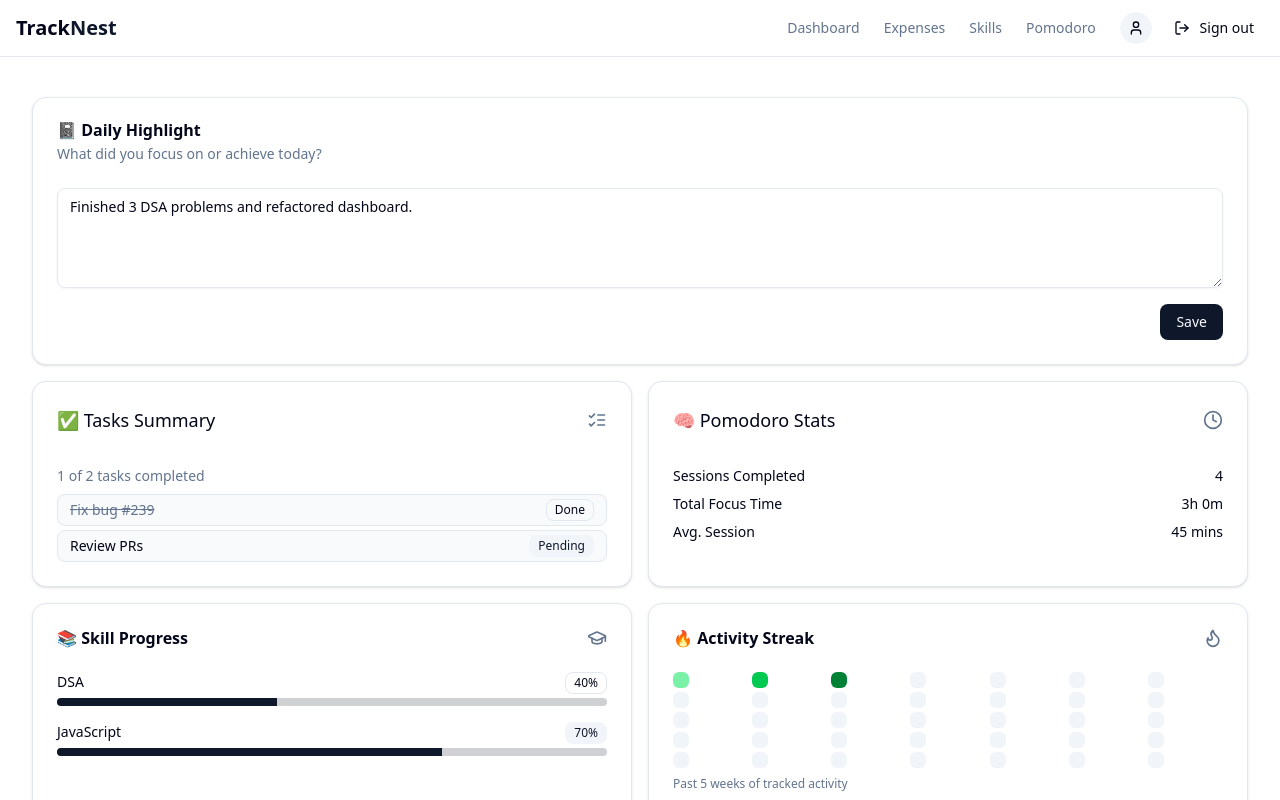
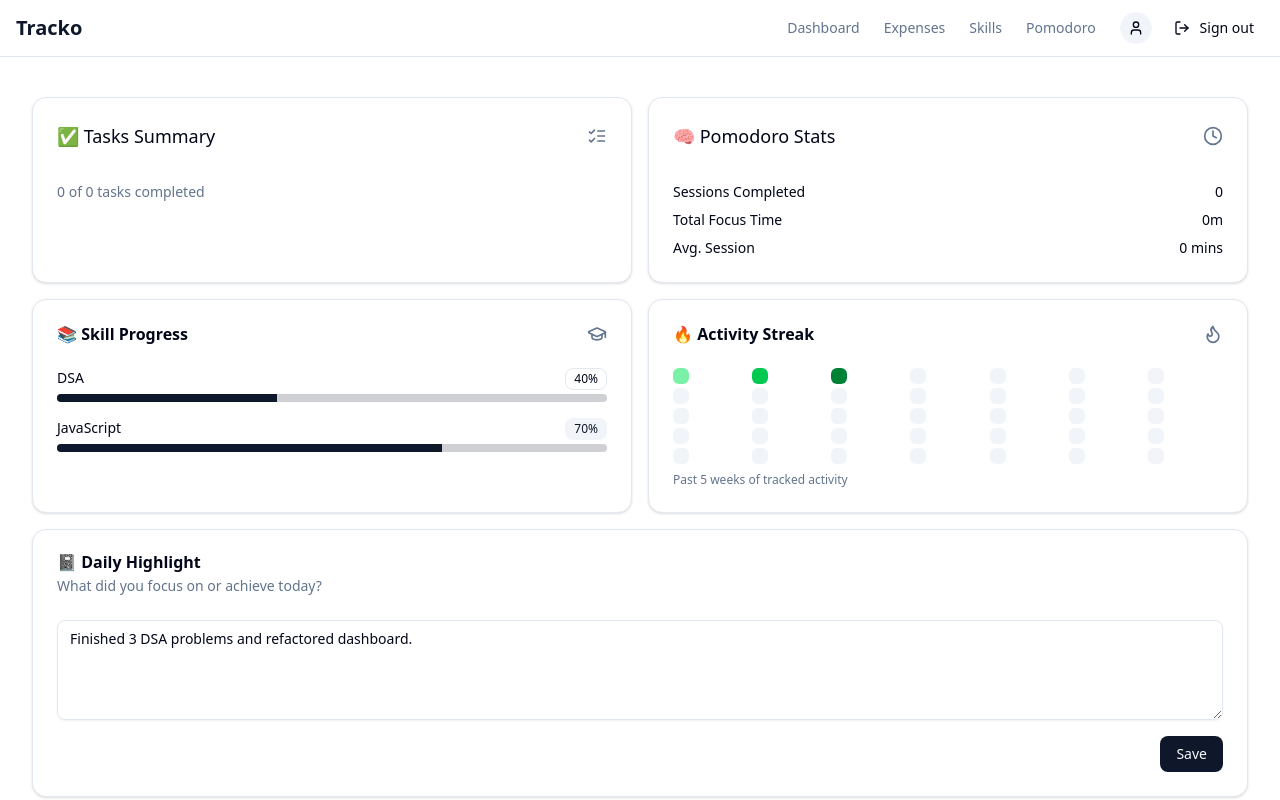
Before and after one commit to amitrazz/Tracko, a Next.js app: page / in a window 1280 px wide. Shown: the top 800 px of the page. Built offline with nearby package versions, Linux system fonts and the light colour scheme; sample sign-in values are in the browser's storage.

Commit message:
fix: home pages

```diff
--- a/src/app/dashboard/page.tsx
+++ b/src/app/dashboard/page.tsx
@@ -10,6 +10,7 @@ import { SkillProgress } from '@/features/dashboard/components/SkillProgress'
 import { StreaksHeatmap } from '@/features/dashboard/components/StreaksHeatmap'
 import { TasksSummary } from '@/features/dashboard/components/TasksSummary'
 import { TotalExpenseCard } from '@/features/dashboard/components/TotalExpenseCard'
+import { useTodoStore } from '@/features/focus/hooks/useTodoStore'
 import { useQuery } from '@tanstack/react-query'
 
 type Budget = {
@@ -19,6 +20,17 @@ type Budget = {
 }
 
 export default function DashboardPage() {
+  const todos = useTodoStore((s) => s.todos)
+
+  const allSessions = todos.flatMap((todo) => todo.sessions)
+
+  const completed = allSessions.filter((s) => s.focus).length
+
+  const totalTime = allSessions.reduce((sum, s) => sum + s.duration, 0)
+
+  const avgSession =
+    allSessions.length > 0 ? Math.round(totalTime / allSessions.length) : 0
+
   const { data, isLoading } = useQuery({
     queryKey: ['dashboard-data'],
     queryFn: async () => {
@@ -34,18 +46,21 @@ export default function DashboardPage() {
   return (
     <Layout>
       <div className="grid grid-cols-1 gap-4 p-4 md:grid-cols-2">
-        <div className="col-span-1 md:col-span-2">
-          <DailyHighlight content={data.highlight} />
-        </div>
-
         <div className="col-span-1 grid grid-cols-1 gap-4 md:col-span-2 md:grid-cols-2">
-          <TasksSummary tasks={data.tasks} />
-          <PomodoroStats completed={4} totalTime={180} avgSession={45} />
+          <TasksSummary tasks={todos} />
+          <PomodoroStats
+            completed={completed}
+            totalTime={totalTime}
+            avgSession={avgSession}
+          />
         </div>
 
         <div className="col-span-1 grid grid-cols-1 gap-4 md:col-span-2 md:grid-cols-2">
           <SkillProgress skills={data.skills} />
           <StreaksHeatmap data={data.streaks} />
+        </div>
+        <div className="col-span-1 md:col-span-2">
+          <DailyHighlight content={data.highlight} />
         </div>
         <TotalExpenseCard total={data.total} />
 
--- a/src/components/layout/Header.tsx
+++ b/src/components/layout/Header.tsx
@@ -26,20 +26,20 @@ export const Header = () => {
   ]
 
   return (
-    <header className="w-full border-b bg-white sticky top-0 z-50">
-      <div className="flex items-center justify-between px-4 py-3 max-w-7xl mx-auto">
+    <header className="sticky top-0 z-50 w-full border-b bg-white">
+      <div className="mx-auto flex max-w-7xl items-center justify-between px-4 py-3">
         {/* Logo */}
         <Link href="/" className="text-xl font-bold">
-          Track<span className="text-primary">Nest</span>
+          <span className="text-primary">Tracko</span>
         </Link>
 
         {/* Desktop Nav */}
-        <nav className="hidden md:flex gap-6 items-center">
+        <nav className="hidden items-center gap-6 md:flex">
           {navLinks.map((link) => (
             <Link
               key={link.href}
               href={link.href}
-              className="text-sm font-medium text-muted-foreground hover:text-primary"
+              className="text-muted-foreground hover:text-primary text-sm font-medium"
             >
               {link.label}
             </Link>
@@ -48,10 +48,12 @@ export const Header = () => {
           {/* Profile + Logout */}
           <div className="flex items-center gap-3">
             <Avatar>
-              <AvatarFallback><User className="h-4 w-4" /></AvatarFallback>
+              <AvatarFallback>
+                <User className="h-4 w-4" />
+              </AvatarFallback>
             </Avatar>
             <Button variant="ghost" size="sm" onClick={handleLogout}>
-              <LogOut className="h-4 w-4 mr-1" /> Sign out
+              <LogOut className="mr-1 h-4 w-4" /> Sign out
             </Button>
           </div>
         </nav>
@@ -61,33 +63,43 @@ export const Header = () => {
           <Sheet open={open} onOpenChange={setOpen}>
             <SheetTrigger asChild>
               <Button variant="outline" size="icon">
-                {open ? <X className="w-5 h-5" /> : <Menu className="w-5 h-5" />}
+                {open ? (
+                  <X className="h-5 w-5" />
+                ) : (
+                  <Menu className="h-5 w-5" />
+                )}
               </Button>
             </SheetTrigger>
 
             <SheetContent side="right" className="w-64">
-              <div className="flex flex-col gap-4 mt-6">
+              <div className="mt-6 flex flex-col gap-4">
                 {navLinks.map((link) => (
                   <Link
                     key={link.href}
                     href={link.href}
                     onClick={() => setOpen(false)}
-                    className="text-sm font-medium text-muted-foreground hover:text-primary"
+                    className="text-muted-foreground hover:text-primary text-sm font-medium"
                   >
                     {link.label}
                   </Link>
                 ))}
 
                 <div className="mt-6 border-t pt-4">
-                  <div className="flex items-center gap-3 mb-3">
+                  <div className="mb-3 flex items-center gap-3">
                     <Avatar className="h-8 w-8">
-                      <AvatarFallback><User className="h-4 w-4" /></AvatarFallback>
+                      <AvatarFallback>
+                        <User className="h-4 w-4" />
+                      </AvatarFallback>
                     </Avatar>
                     <span className="text-sm font-semibold">Amit</span>
                   </div>
 
-                  <Button variant="outline" className="w-full" onClick={handleLogout}>
-                    <LogOut className="h-4 w-4 mr-2" /> Sign out
+                  <Button
+                    variant="outline"
+                    className="w-full"
+                    onClick={handleLogout}
+                  >
+                    <LogOut className="mr-2 h-4 w-4" /> Sign out
                   </Button>
                 </div>
               </div>
--- a/src/features/dashboard/components/TasksSummary.tsx
+++ b/src/features/dashboard/components/TasksSummary.tsx
@@ -1,17 +1,13 @@
 // features/dashboard/components/TasksSummary.tsx
 
-import { Badge } from "@/components/ui/badge"
-import { Card, CardContent, CardHeader, CardTitle } from "@/components/ui/card"
-import { ListChecks } from "lucide-react"
-
-interface Task {
-  id: number | string
-  title: string
-  done: boolean
-}
+import { Badge } from '@/components/ui/badge'
+import { Card, CardContent, CardHeader, CardTitle } from '@/components/ui/card'
+import { Todo } from '@/features/focus/types'
+import { format } from 'date-fns/format'
+import { ListChecks } from 'lucide-react'
 
 interface TasksSummaryProps {
-  tasks: Task[]
+  tasks: Todo[]
 }
 
 export const TasksSummary = ({ tasks }: TasksSummaryProps) => {
@@ -22,25 +18,30 @@ export const TasksSummary = ({ tasks }: TasksSummaryProps) => {
     <Card>
       <CardHeader className="flex flex-row items-center justify-between space-y-0 pb-2">
         <CardTitle className="text-lg font-medium">✅ Tasks Summary</CardTitle>
-        <ListChecks className="h-5 w-5 text-muted-foreground" />
+        <ListChecks className="text-muted-foreground h-5 w-5" />
       </CardHeader>
 
       <CardContent className="space-y-2">
-        <div className="text-sm text-muted-foreground">
+        <div className="text-muted-foreground text-sm">
           {completed} of {total} tasks completed
         </div>
 
-        <ul className="text-sm space-y-1">
+        <ul className="space-y-1 text-sm">
           {tasks.map((task) => (
             <li
               key={task.id}
-              className="flex justify-between items-center border rounded-md px-3 py-1 bg-muted/50"
+              className="bg-muted/50 flex items-center justify-between rounded-md border px-3 py-1"
             >
-              <span className={task.done ? "line-through text-muted-foreground" : ""}>
-                {task.title}
+              <span
+                className={
+                  task.done ? 'text-muted-foreground line-through' : ''
+                }
+              >
+                {task.completedAt && format(task.completedAt, 'dd MMM')}{' '}
+                {task.task}
               </span>
-              <Badge variant={task.done ? "outline" : "secondary"}>
-                {task.done ? "Done" : "Pending"}
+              <Badge variant={task.done ? 'outline' : 'secondary'}>
+                {task.done ? 'Done' : 'Pending'}
               </Badge>
             </li>
           ))}
```
